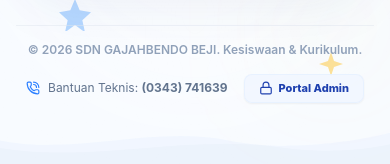
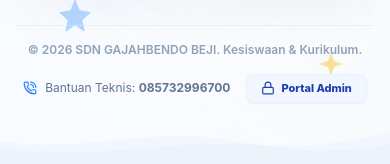
Before and after one commit to syariveprinting-ship-it/kelulusan-gaben, a React (Vite) app: page / in a window 390 px wide. Shown: the part 737-901 px from the top of the page. Built offline with nearby package versions, Linux system fonts and the light colour scheme.

Commit message:
chore: update branding and technical support contact
Rename application to "KELULUSAN GABEN" and update the technical support phone number in the footer.

```diff
--- a/index.html
+++ b/index.html
@@ -3,7 +3,7 @@
   <head>
     <meta charset="UTF-8" />
     <meta name="viewport" content="width=device-width, initial-scale=1.0" />
-    <title>My Google AI Studio App</title>
+    <title>KELULUSAN GABEN</title>
     <script>
       (function() {
         try {
--- a/metadata.json
+++ b/metadata.json
@@ -1,5 +1,5 @@
 {
-  "name": "Kelulusan SDN Gajahbendo",
+  "name": "KELULUSAN GABEN",
   "description": "Aplikasi Pengumuman Kelulusan Kelas 6 SDN GAJAHBENDO BEJI berbasis NISN",
   "requestFramePermissions": [],
   "majorCapabilities": ["MAJOR_CAPABILITY_SERVER_SIDE_GEMINI_API"]
--- a/src/App.tsx
+++ b/src/App.tsx
@@ -254,7 +254,7 @@ export default function App() {
               <div className="flex flex-wrap items-center justify-center gap-4 text-slate-500">
                 <div className="flex items-center gap-2">
                   <PhoneCall className="w-3.5 h-3.5 text-blue-500 inline" />
-                  <span>Bantuan Teknis: <strong>(0343) 741639</strong></span>
+                  <span>Bantuan Teknis: <strong>085732996700</strong></span>
                 </div>
                 <button
                   type="button"
```
